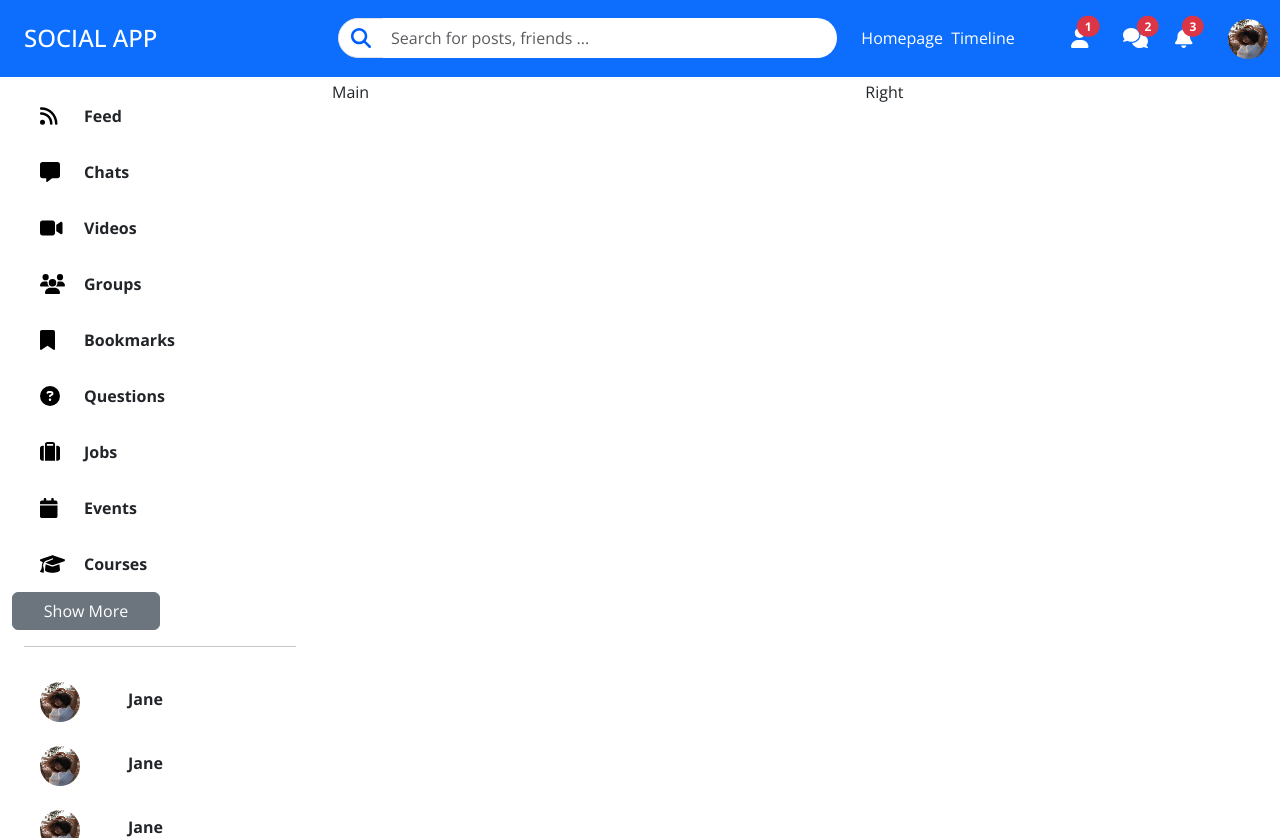
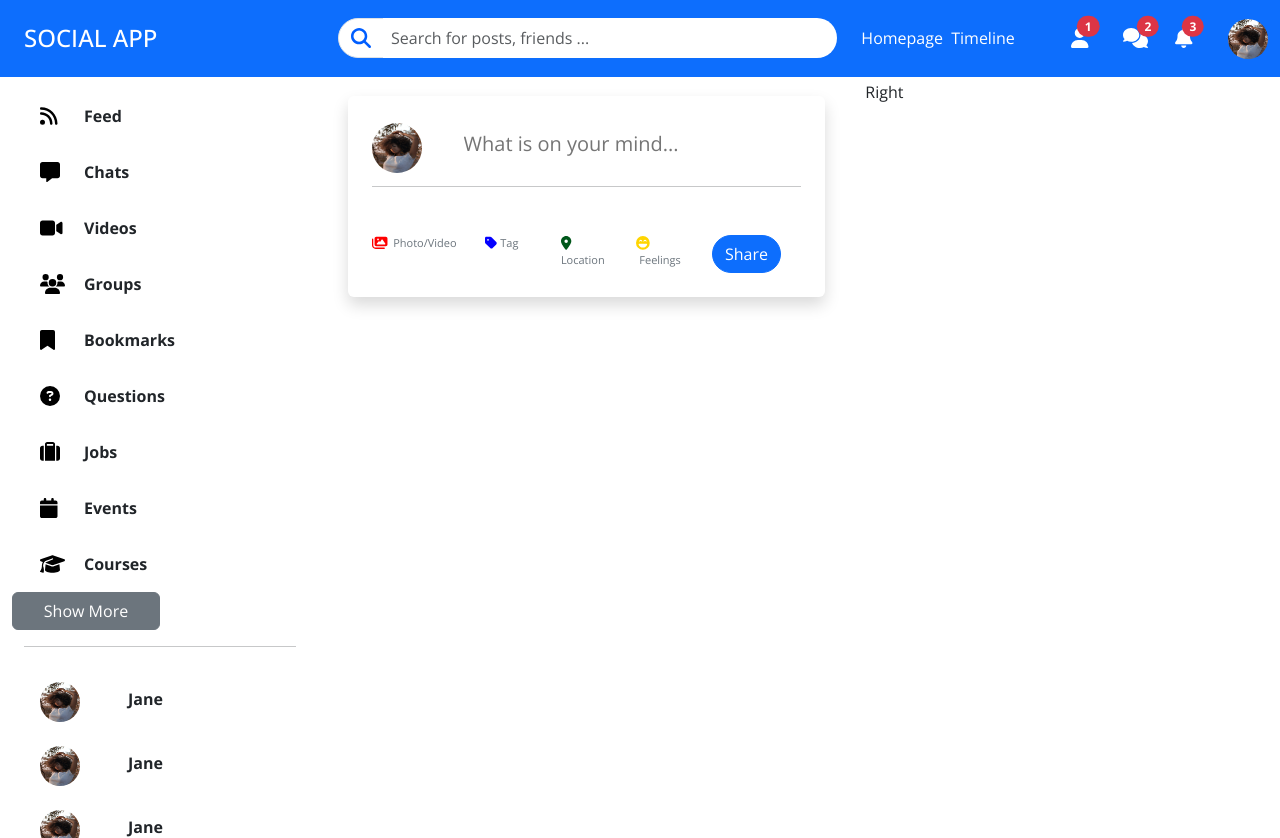
Before and after one commit to mukesh-chevula/Social-Media-App, a React (Create React App) app in the folder client/: page / in a window 1280 px wide. Built offline with nearby package versions, Linux system fonts and the light colour scheme.

Commit message:
Share Component

```diff
--- a/client/src/components/Main.jsx
+++ b/client/src/components/Main.jsx
@@ -1,8 +1,45 @@
+import {  faFaceLaughBeam, faImages, faLocationDot, faTag } from '@fortawesome/free-solid-svg-icons'
+import { FontAwesomeIcon } from '@fortawesome/react-fontawesome'
 import React from 'react'
 
 const Main = () => {
   return (
-    <div>Main</div>
+    <div className="container-fluid p-3">
+      <div className="container shadow rounded p-4">
+        <div className="row">
+          <div className="col-2">
+            <img src="/assets/person/9.jpeg" alt="" className='img rounded-circle' width={50} height={50} style={{position:'relative',top:'3px'}}/>
+          </div>
+          <div className="col">
+            <input type="text" className='form-control-lg border-0 focus-none' placeholder='What is on your mind...'/>
+          </div>
+        </div>
+        <hr className='py-3'/>
+        <div className="row text-secondary align-content-center justify-content-center position-relative" style={{fontSize:'11px'}}>
+          <div className="col-3">
+          <FontAwesomeIcon icon={faImages} size ='lg'style={{color: "#ff0000",}} /> &nbsp;Photo/Video
+          </div>
+          <div className="col-2">
+          <FontAwesomeIcon icon={faTag} size ='lg'style={{color: "#0400ff",}} />&nbsp;Tag
+          </div>
+          <div className="col-2">
+          <FontAwesomeIcon icon={faLocationDot} size ='lg'style={{color: "#00571a",}} />&nbsp; Location
+          </div>
+          <div className="col-2">
+          <FontAwesomeIcon icon={faFaceLaughBeam} size ='lg'style={{color: "#ffd500",}} />&nbsp;Feelings
+          </div>
+          <div className="col me-2 position-relative bottom-100">
+            <button
+              type="button"
+              className="btn btn-primary rounded-pill"
+            >
+              Share
+            </button>
+
+          </div>
+        </div>
+      </div>
+    </div>
   )
 }
 
```
